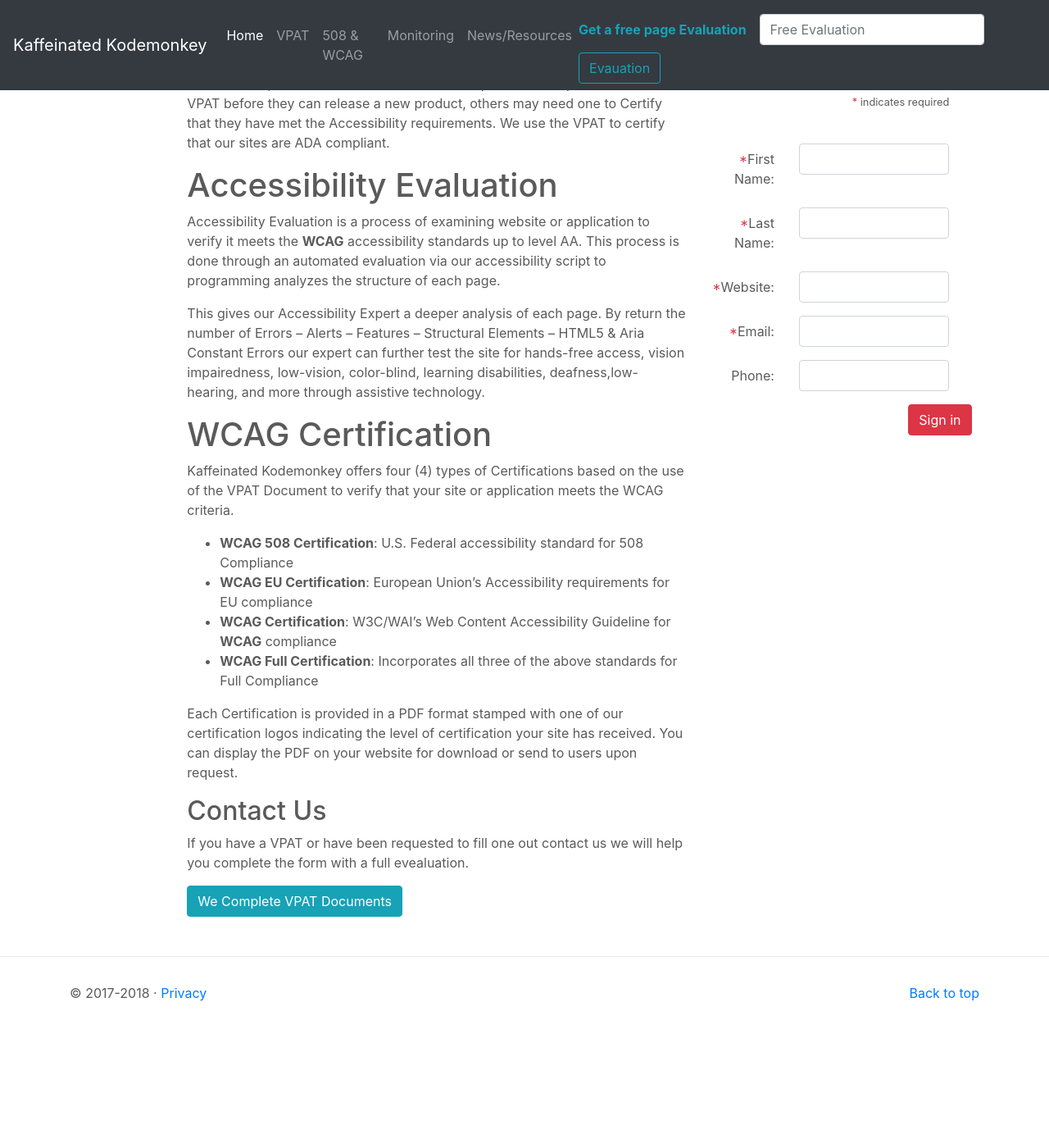
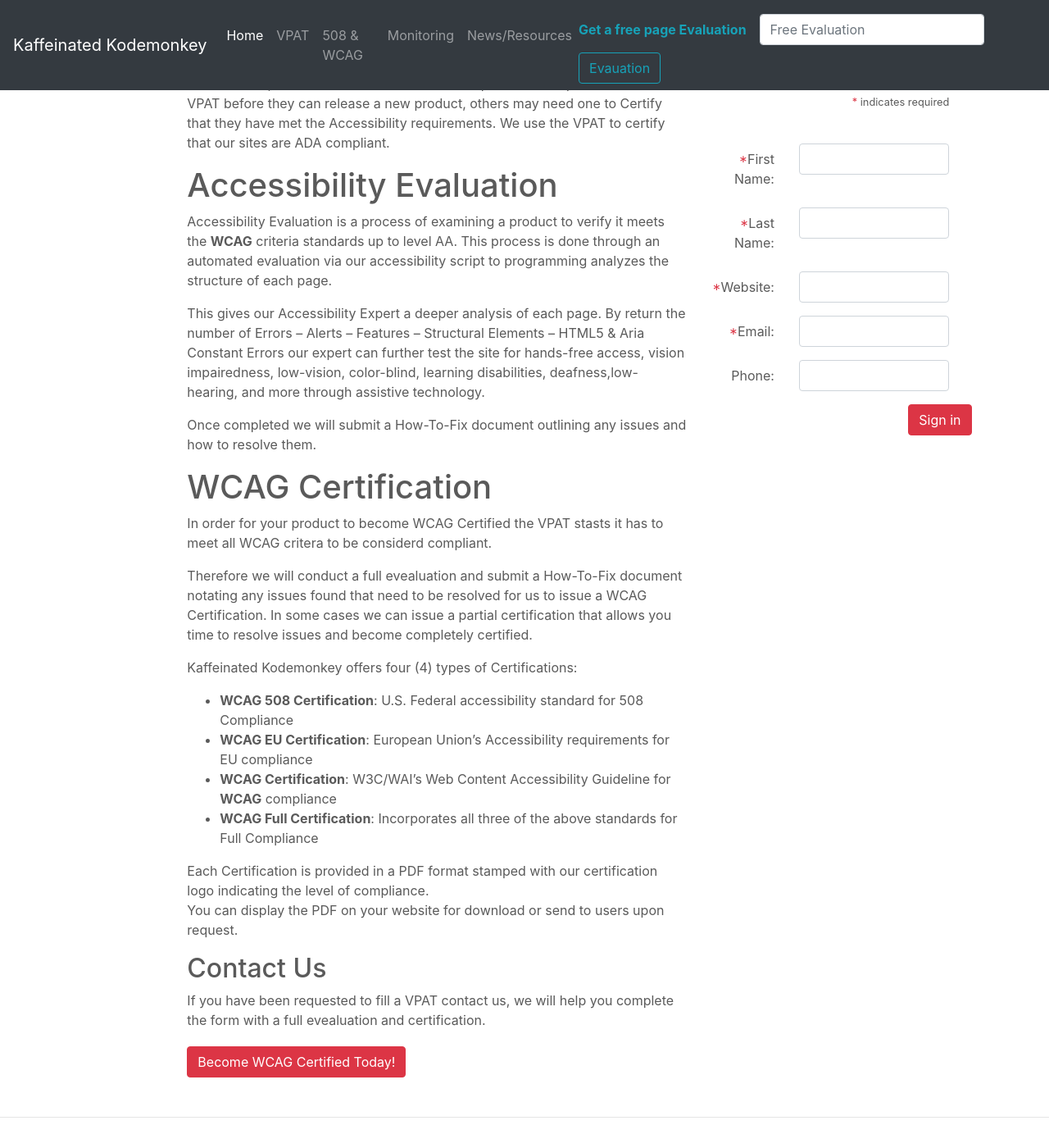
Before and after one commit to Kaffeianted-Kodemonkey/VPAT-Compliant, a Jekyll site: the page built from VPAT.html, in a window 1280 px wide and 1400 px high, scrolled down 514 px. Shown: the whole window at 82% size. Built offline with Jekyll 4.4.1, drawn with Linux system fonts in a browser that asks for light colours; comment, search, counter and statistics services are not loaded; before the commit the page ends 1801 px from its top, so only the background shows below that.

Commit message:
update 508.html

```diff
--- a/VPAT.html
+++ b/VPAT.html
@@ -13,22 +13,28 @@
 <p>Our expertise lies in accessibility driven development. Whether we are designing a website or Evaluating for a <strong>WCAG</strong> Certification we always
 use <span class="text-uppercase"><strong><em><a href="https://www.kaffeinatedkodemonkey.com/faq#collapseThree">POUR</a></em></strong></span> design principals by <strong>WCAG</strong> to meets accessibility requirements.</p>
 
-<p>We use the <span class="text-dark">Voluntary Product Accessibility Template (VPAT)</span>, for our <strong>WCAG</strong> Certifications that follows the accessibility standards for Section 508 (U.S.), EN 301 549 (EU), and W3C/WAI <strong>WCAG</strong>.
+<p>We use the <strong>Voluntary Product Accessibility Template (VPAT)</strong>, for our <strong>WCAG</strong> Certifications that follows the accessibility standards for Section 508 (U.S.), EN 301 549 (EU), and W3C/WAI <strong>WCAG</strong>.
 Some companies are required to fill out a VPAT before they can release a new product, others may need one to Certify that they have met the Accessibility
 requirements. We use the VPAT to certify that our sites are ADA compliant.</p>
 
 <h1>Accessibility Evaluation</h1>
 
-<p>Accessibility Evaluation is a process of examining website or application to verify it meets the <strong>WCAG</strong> accessibility standards up to level AA.
+<p>Accessibility Evaluation is a process of examining a product to verify it meets the <strong>WCAG</strong> criteria standards up to level AA.
 This process is done through an automated evaluation via our accessibility script to programming analyzes the structure of each page.</p>
 
 <p>This gives our Accessibility Expert a deeper analysis of each page. By return the number of Errors – Alerts – Features – Structural Elements – HTML5 &
 Aria Constant Errors our expert can further test the site for hands-free access, vision impairedness, low-vision, color-blind, learning disabilities,
 deafness,low-hearing, and more through assistive technology.</p>
 
+<p>Once completed we will submit a How-To-Fix document outlining any issues and how to resolve them.</p>
+
 <h1>WCAG Certification</h1>
-<p>Kaffeinated Kodemonkey offers four (4) types of Certifications based on the use of the VPAT Document to verify that your site or application
-meets the WCAG criteria.</p>
+<p>In order for your product to become WCAG Certified the VPAT stasts it has to meet all WCAG critera to be considerd compliant.</p>
+
+<p>Therefore we will conduct a full evealuation and submit a How-To-Fix document notating any issues found that need to be resolved for us
+to issue a WCAG Certification. In some cases we can issue a partial certification that allows you time to resolve issues and become completely certified.</p>
+
+<p>Kaffeinated Kodemonkey offers four (4) types of Certifications:</p>
 
 <ul>
   <li><strong>WCAG 508 Certification</strong>: U.S. Federal accessibility standard for 508 Compliance</li>
@@ -37,10 +43,11 @@
   <li><strong>WCAG Full Certification</strong>: Incorporates all three of the above standards for Full Compliance</li>
 </ul>
 
-<p>Each Certification is provided in a PDF format stamped with one of our certification logos indicating the level of certification your
-site has received. You can display the PDF on your website for download or send to users upon request.</p>
+
+<p>Each Certification is provided in a PDF format stamped with our certification logo indicating the level of compliance. <br />
+You can display the PDF on your website for download or send to users upon request.</p>
 
 <h2>Contact Us</h2>
 
-<p>If you have a VPAT or have been requested to fill one out contact us we will help you complete the form with a full evealuation.</p>
-<p><a class="btn btn-md btn-info" href="https://kaffeinatedkodemonkey.youcanbook.me/" target="_blank" role="button">We Complete VPAT Documents</a></p>
+<p>If you have been requested to fill a VPAT contact us, we will help you complete the form with a full evealuation and certification.</p>
+<p><a href="https://kaffeinatedkodemonkey.youcanbook.me/" data-ycbm-modal="true" class="btn btn-danger mt-1">Become WCAG Certified Today!</a></p>
```
Also changed, not shown: _includes/index.html (+29 -28 lines).
